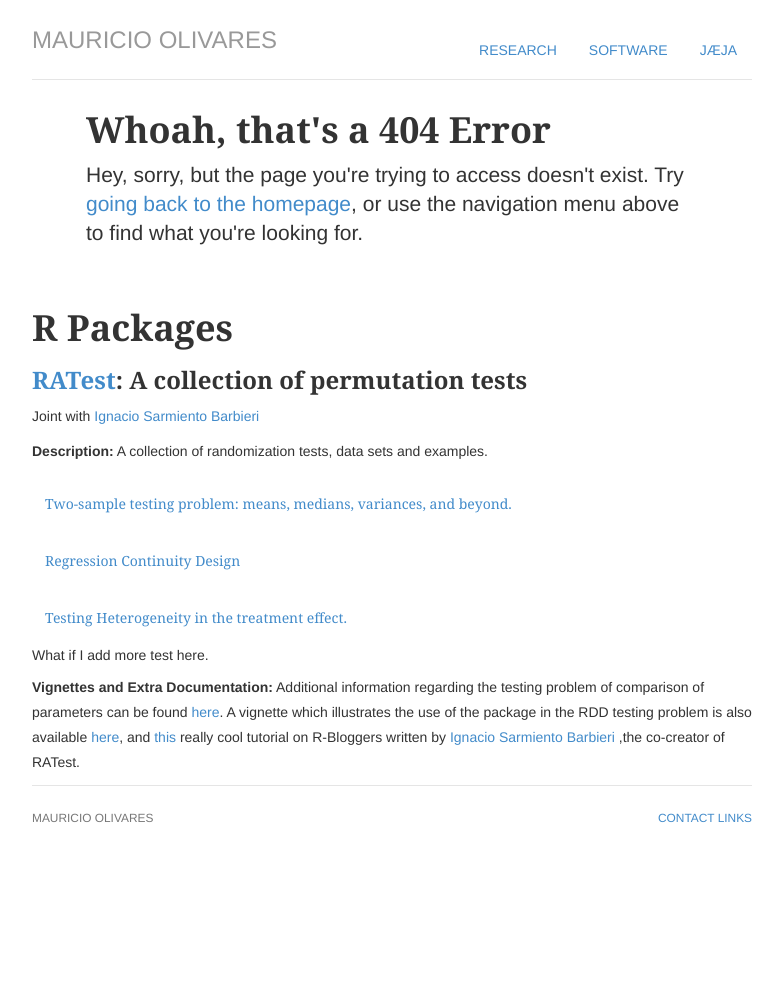
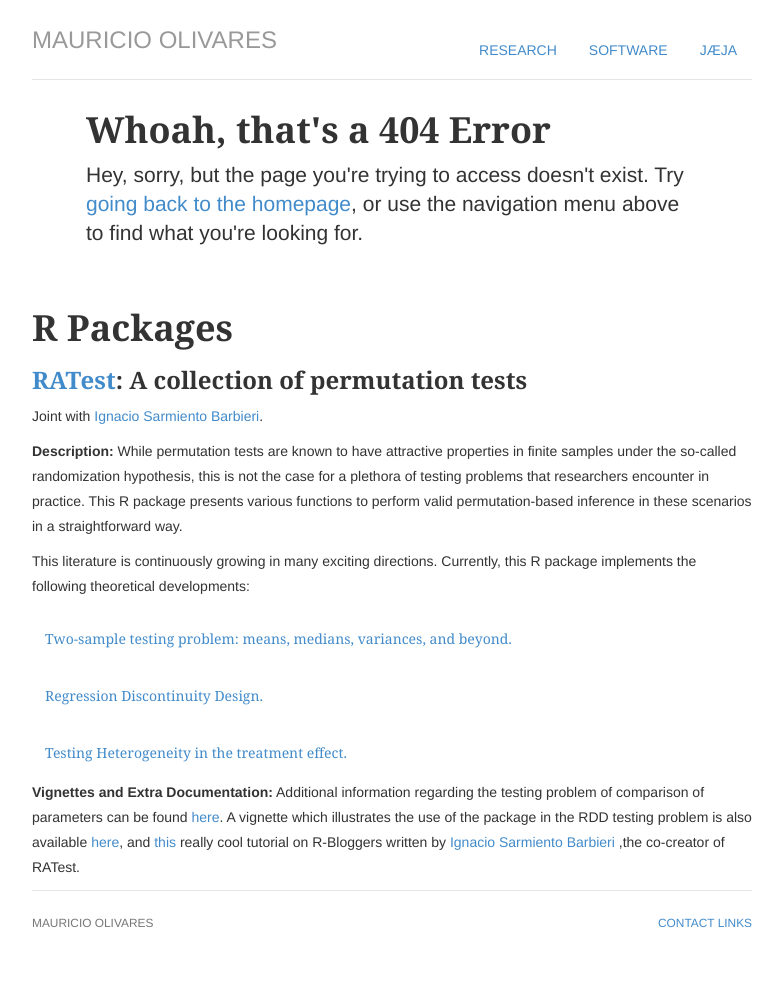
Before and after one commit to mauolivares/mauolivares.github.io, a Jekyll site: the page built from cv/index.html, in a window 1280 px wide. Shown: the whole page, without its empty margins (248-1031 px from the left). Built offline with Jekyll 4.4.1, drawn with Linux system fonts in a browser that asks for light colours; before the commit the page ends 901 px from its top, so only the background shows below that.

Commit message:
Accordion for software: description

```diff
--- a/cv/index.html
+++ b/cv/index.html
@@ -14,9 +14,12 @@ title: 404 Error | Sorry, this page does not exist.
 
 				<h3><a href="https://cran.r-project.org/web/packages/RATest/index.html">RATest</a>: A collection of permutation tests</h3>
 
-				<p>Joint with <a href="https://ignaciomsarmiento.github.io/">Ignacio Sarmiento Barbieri</a></p>
+				<p>Joint with <a href="https://ignaciomsarmiento.github.io/">Ignacio Sarmiento Barbieri</a>.</p>
 
-				<p><strong>Description:</strong> A collection of randomization tests, data sets and examples.
+				<p><strong>Description:</strong> While permutation tests are known to have attractive properties in finite samples under the so-called randomization hypothesis, this is not the case for a plethora of testing problems that researchers encounter in practice. This R package presents various functions to perform valid permutation-based inference in these scenarios in a straightforward way.
+				</p>
+
+				<p> This literature is continuously growing in many exciting directions. Currently, this R package implements the following theoretical developments:
 					<div class="accordion" id="accordionExample">
   						<div class="card">
     						<div class="card-header" id="headingOne">
@@ -37,7 +40,7 @@ title: 404 Error | Sorry, this page does not exist.
     						<div class="card-header" id="headingTwo">
       						<h2 class="mb-0">
         						<button class="btn btn-link collapsed" type="button" data-toggle="collapse" data-target="#collapseTwo" aria-expanded="false" aria-controls="collapseTwo">
-          						Regression Continuity Design
+          						Regression Discontinuity Design.
         						</button>
       						</h2>
     						</div>
@@ -62,7 +65,7 @@ title: 404 Error | Sorry, this page does not exist.
     						</div>
   						</div>
 					</div>
-				What if I add more test here.
+
 				</p>
 
 				<p><strong>Vignettes and Extra Documentation:</strong> Additional information regarding the testing problem of comparison of parameters can be found <a href="/files/permTest.pdf">here</a>. A vignette which illustrates the use of the package in the RDD testing problem is also available <a href="/files/RDperm.pdf">here</a>, and
```
